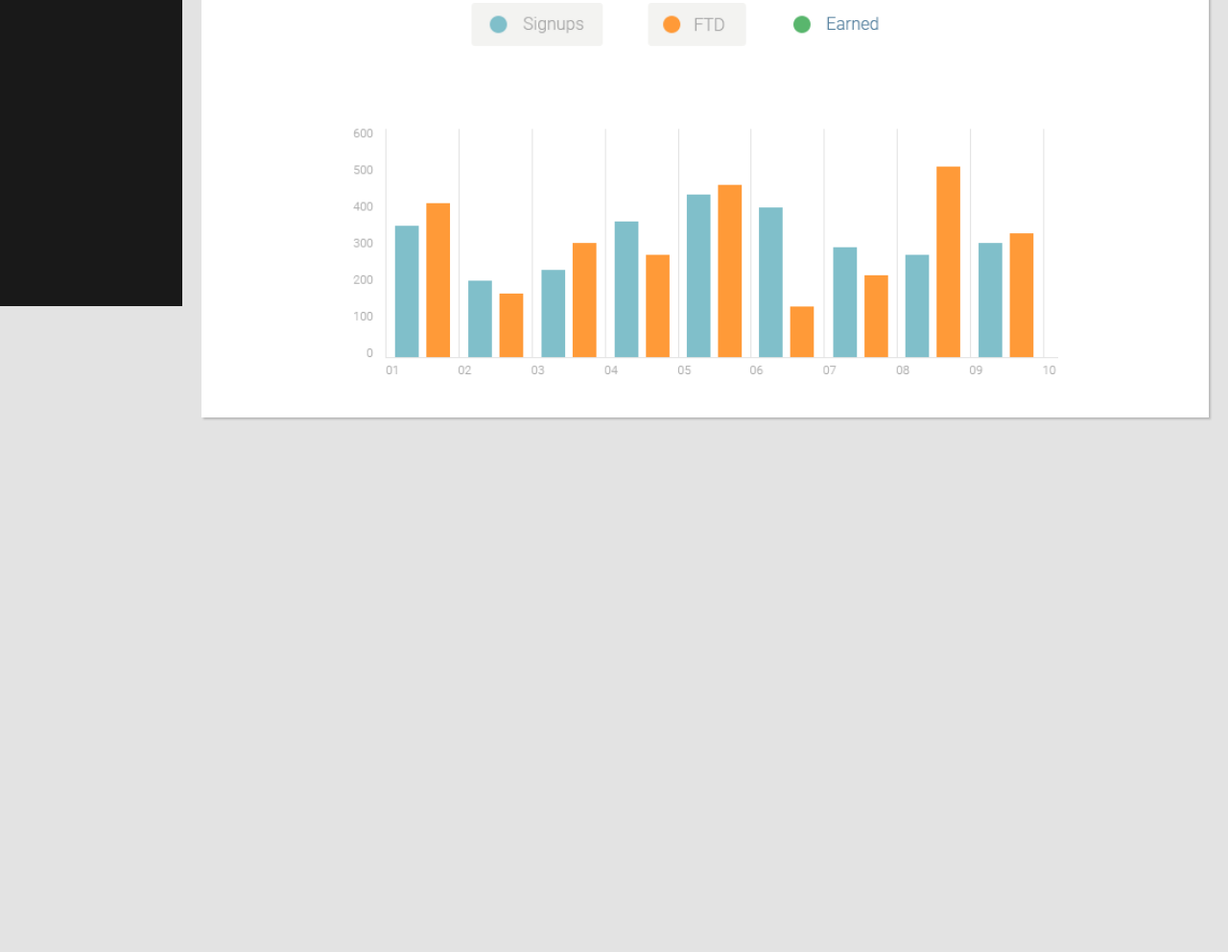
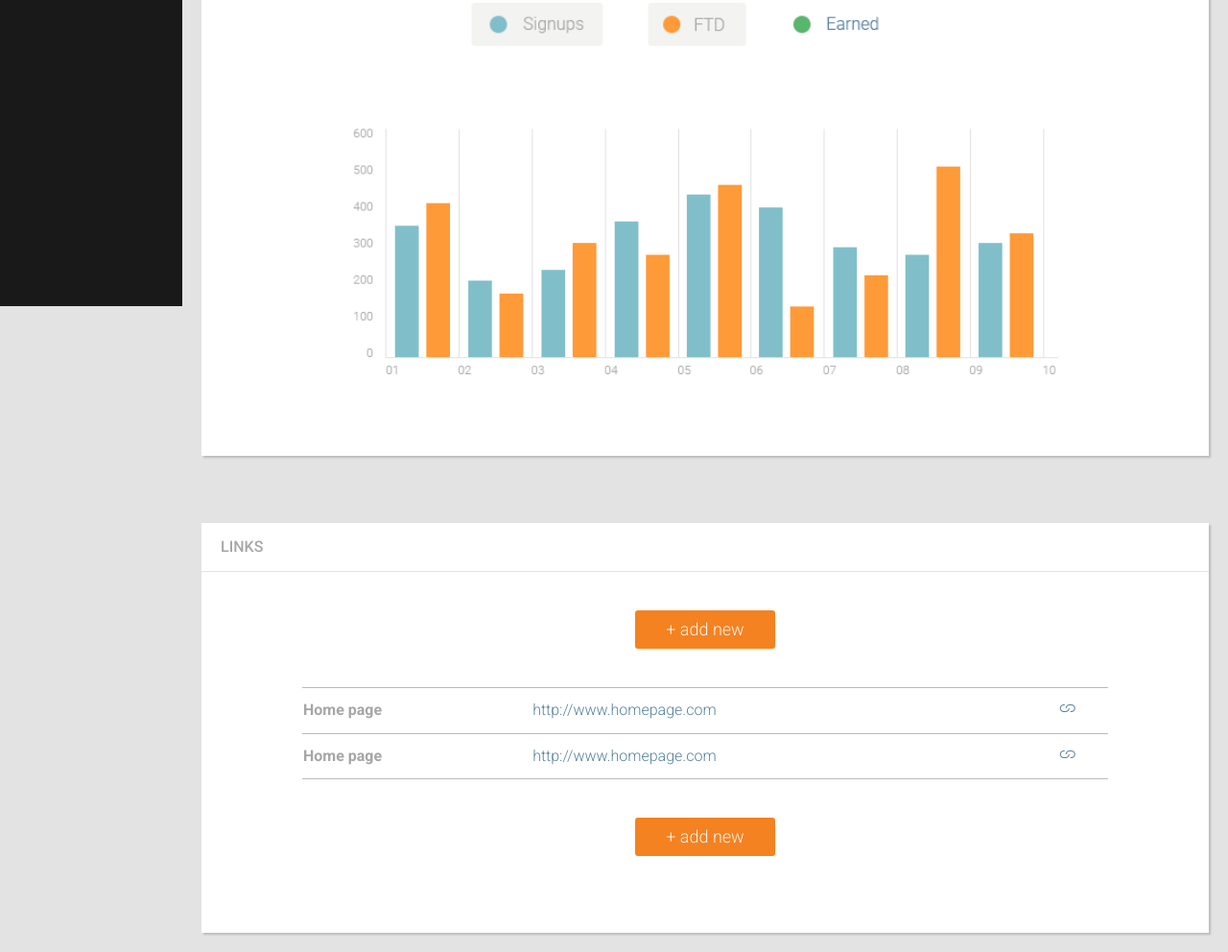
Before and after one commit to majeranek85/project-dashboard, a website: page src/index.html in a window 1280 px wide. Shown: the part 481-1473 px from the top of the page at 96% size. Before the commit the page ends 936 px from the top, so only its background shows below. Drawn offline with nearby package versions, Linux system fonts and the light colour scheme; files that its build step writes are made by us from their sources.

Commit message:
Update style

```diff
--- a/src/index.html
+++ b/src/index.html
@@ -120,6 +120,51 @@
 
           </section>
 
+          <section class="links">
+            <div class="section-title">
+              <h1>Links</h1>
+            </div>
+
+            <div class="add-link">
+              <a class="btn-primary" href="#">+ add new</a>
+            </div>
+
+
+            <div class="element--table">
+              <table class="table">
+                <tbody>
+                  <tr>
+                    <td>
+                      <h2>Home page</h2>
+                    </td>
+                    <td>
+                      <a href="#">http://www.homepage.com</a>
+                    </td>
+                    <td>
+                      <a href="#"><i class="icon-links"></i></a>
+                      <a href="#"><i class=""></i></a></td>
+                  </tr>
+                  <tr>
+                    <td>
+                      <h2>Home page</h2>
+                    </td>
+                    <td>
+                      <a href="#">http://www.homepage.com</a>
+                    </td>
+                    <td>
+                      <a href="#"><i class="icon-links"></i></a>
+                      <a href="#"><i class=""></i></a></td>
+                  </tr>
+                </tbody>
+              </table>
+            </div>
+
+            <div class="add-link">
+              <a class="btn-primary" href="#">+ add new</a>
+            </div>
+
+          </section>
+
         </div>
       </main>
 
--- a/src/sass/_global.scss
+++ b/src/sass/_global.scss
@@ -11,6 +11,8 @@ body {
 section {
   background: #fff;
   box-shadow: 2px 2px 2px $color-gray;
+  margin: 70px 20px 20px 20px;
+  padding-bottom: 40px;
 }
 
 .section-title {
--- a/src/sass/components/_Elements.scss
+++ b/src/sass/components/_Elements.scss
@@ -155,7 +155,12 @@
 
 /* Tables */
 .element--table {
-  width: 400px;
+  margin: 40px auto;
+  width: 80%;
+}
+
+.table {
+  width: 100%;
   border-collapse: collapse;
 
   th, td {
--- a/src/sass/sections/_General-stat.scss
+++ b/src/sass/sections/_General-stat.scss
@@ -1,6 +1,4 @@
-.general-stat {
-  margin: 70px 20px 20px 20px;
-}
+
 
 .calendar-wrapper {
   text-align: center;
@@ -60,3 +58,8 @@
     }
   }
 } */
+
+.add-link {
+  text-align: center;
+  margin: 40px 0;
+}
```
Also changed, not shown: src/styleguide.html (+4 -1 lines).
